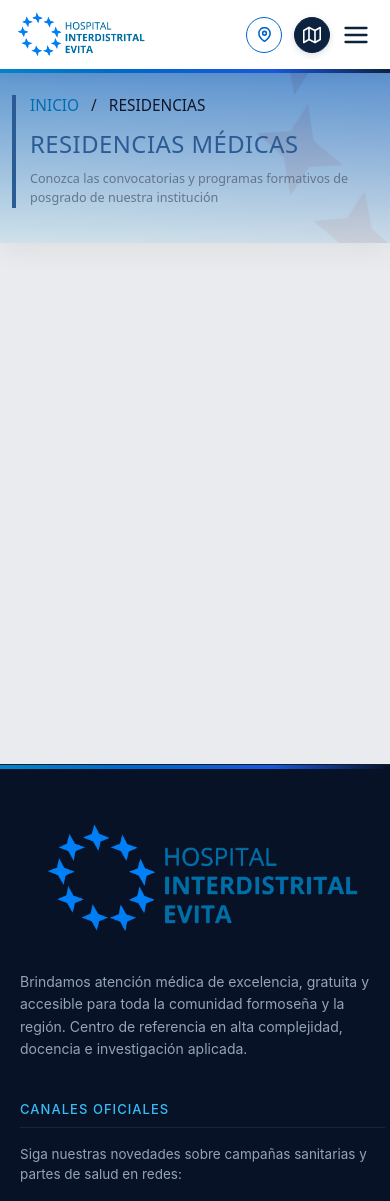
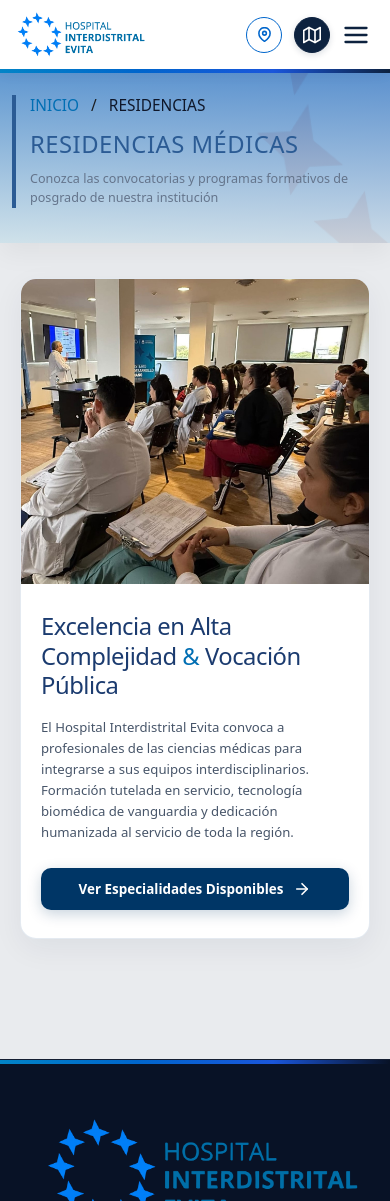
Before and after one commit to RamzLu/Plataforma-Web-HIE, a React (Vite) app in the folder frontend/: page /residencias in a window 390 px wide. Shown: the top 1201 px of the page. Built offline with nearby package versions, Linux system fonts and the light colour scheme; no server answers; what keycloak-js would draw is missing.

Commit message:
un mini banner en recidencias con redireccion a especialidades

```diff
--- a/frontend/src/pages/public/ResidenciasPage.jsx
+++ b/frontend/src/pages/public/ResidenciasPage.jsx
@@ -1,7 +1,9 @@
 import React, { useState, useEffect } from "react";
+import { Link } from "react-router-dom";
 import "../../styles/pages/ResidenciasPage.css";
 import PageBanner from "../../components/PageBanner";
 import fondoBanner from "../../assets/banner_residencias.png";
+import medicosImg from "../../assets/medicos-residencias.jpg";
 import AnimatedContent from "../../components/ui/AnimatedContent";
 import { getResidencias } from "../../api/residencias.api";
 
@@ -31,6 +33,7 @@
 
   return (
     <main className="residencias-page">
+      {/* Banner Principal Modular */}
       <PageBanner
         currentPage="Residencias"
         title="RESIDENCIAS MÉDICAS"
@@ -39,13 +42,59 @@
       />
 
       <div className="residencias-container">
+        {/* Showcase / Hero Card Institucional */}
+        <AnimatedContent
+          distance={25}
+          direction="vertical"
+          delay={0.08}
+          className="res-hero-animation-wrapper"
+        >
+          <section className="res-hero-card" aria-label="Excelencia en Alta Complejidad y Vocación Pública">
+            <div className="res-hero-content">
+              <h2 className="res-hero-title">
+                Excelencia en Alta Complejidad <span className="res-hero-amp">&</span> Vocación Pública
+              </h2>
+              <p className="res-hero-description">
+                El Hospital Interdistrital Evita convoca a profesionales de las ciencias médicas para integrarse a sus equipos interdisciplinarios. Formación tutelada en servicio, tecnología biomédica de vanguardia y dedicación humanizada al servicio de toda la región.
+              </p>
+              <Link to="/especialidades" className="res-hero-btn" title="Ir a Especialidades">
+                <span>Ver Especialidades Disponibles</span>
+                <svg
+                  className="res-hero-btn-arrow"
+                  width="18"
+                  height="18"
+                  viewBox="0 0 24 24"
+                  fill="none"
+                  stroke="currentColor"
+                  strokeWidth="2.2"
+                  strokeLinecap="round"
+                  strokeLinejoin="round"
+                  aria-hidden="true"
+                >
+                  <line x1="5" y1="12" x2="19" y2="12"></line>
+                  <polyline points="12 5 19 12 12 19"></polyline>
+                </svg>
+              </Link>
+            </div>
+
+            <div className="res-hero-media">
+              <img
+                src={medicosImg}
+                alt="Equipo médico y residentes del Hospital Interdistrital Evita"
+                className="res-hero-img"
+                loading="eager"
+              />
+            </div>
+          </section>
+        </AnimatedContent>
+
         {loading ? (
-          <div style={{ padding: "60px 0", textAlign: "center", color: "#64748b" }}>
-            Cargando programas de residencias...
+          <div style={{ padding: "40px 0", textAlign: "center", color: "#64748b" }}>
+            Cargando convocatorias y residencias disponibles...
           </div>
         ) : (
           <div className="residencias-content-area" style={{ width: "100%" }}>
-            {/* Contenido / Módulos de residencias que se construirán en los siguientes pasos */}
+            {/* Próximos componentes del módulo de residencias */}
           </div>
         )}
       </div>
--- a/frontend/src/styles/pages/ResidenciasPage.css
+++ b/frontend/src/styles/pages/ResidenciasPage.css
@@ -21,3 +21,171 @@
   flex-direction: column;
   align-items: center;
 }
+
+/* =========================================
+   HERO / BANNER INFORMATIVO RESIDENCIAS
+========================================= */
+.res-hero-animation-wrapper {
+  width: 100%;
+}
+
+.res-hero-card {
+  width: 100%;
+  background-color: #ffffff;
+  border-radius: 20px;
+  overflow: hidden;
+  box-shadow: 0 10px 30px rgba(12, 35, 64, 0.06);
+  border: 1px solid rgba(226, 232, 240, 0.9);
+  display: grid;
+  grid-template-columns: 1.15fr 0.85fr;
+  align-items: stretch;
+  margin-bottom: 50px;
+  transition: box-shadow 0.3s ease;
+}
+
+.res-hero-card:hover {
+  box-shadow: 0 14px 38px rgba(12, 35, 64, 0.09);
+}
+
+.res-hero-content {
+  padding: 56px 48px;
+  display: flex;
+  flex-direction: column;
+  justify-content: center;
+  align-items: flex-start;
+}
+
+.res-hero-title {
+  color: #1b3b6f;
+  font-size: 2.35rem;
+  font-weight: 400;
+  line-height: 1.25;
+  letter-spacing: -0.02em;
+  margin: 0 0 20px 0;
+}
+
+.res-hero-amp {
+  color: #006eb3;
+  font-weight: 300;
+}
+
+.res-hero-description {
+  color: #475569;
+  font-size: 1.05rem;
+  font-weight: 400;
+  line-height: 1.7;
+  margin: 0 0 32px 0;
+  max-width: 580px;
+}
+
+.res-hero-btn {
+  display: inline-flex;
+  align-items: center;
+  gap: 10px;
+  padding: 13px 26px;
+  background: #003666;
+  color: #ffffff;
+  border-radius: 10px;
+  font-size: 0.96rem;
+  font-weight: 600;
+  text-decoration: none;
+  box-shadow: 0 4px 14px rgba(0, 54, 102, 0.22);
+  transition: all 0.25s ease;
+  cursor: pointer;
+}
+
+.res-hero-btn:hover {
+  background: #002244;
+  transform: translateY(-2px);
+  box-shadow: 0 8px 22px rgba(0, 54, 102, 0.32);
+  color: #ffffff;
+}
+
+.res-hero-btn-arrow {
+  transition: transform 0.25s ease;
+}
+
+.res-hero-btn:hover .res-hero-btn-arrow {
+  transform: translateX(4px);
+}
+
+.res-hero-media {
+  position: relative;
+  width: 100%;
+  min-height: 380px;
+  overflow: hidden;
+  background-color: #f1f5f9;
+}
+
+.res-hero-img {
+  width: 100%;
+  height: 100%;
+  object-fit: cover;
+  object-position: center;
+  display: block;
+  transition: transform 0.5s ease;
+}
+
+.res-hero-card:hover .res-hero-img {
+  transform: scale(1.02);
+}
+
+/* =========================================
+   RESPONSIVIDAD
+========================================= */
+@media (max-width: 992px) {
+  .res-hero-card {
+    grid-template-columns: 1fr;
+    margin-bottom: 40px;
+  }
+
+  .res-hero-media {
+    min-height: 300px;
+    max-height: 380px;
+    order: -1;
+  }
+
+  .res-hero-content {
+    padding: 38px 30px;
+  }
+
+  .res-hero-title {
+    font-size: 2rem;
+  }
+
+  .res-hero-description {
+    font-size: 1rem;
+    margin-bottom: 26px;
+  }
+}
+
+@media (max-width: 576px) {
+  .res-hero-card {
+    border-radius: 16px;
+  }
+
+  .res-hero-media {
+    min-height: 240px;
+  }
+
+  .res-hero-content {
+    padding: 28px 20px;
+  }
+
+  .res-hero-title {
+    font-size: 1.7rem;
+    margin-bottom: 16px;
+  }
+
+  .res-hero-description {
+    font-size: 0.94rem;
+    line-height: 1.6;
+    margin-bottom: 24px;
+  }
+
+  .res-hero-btn {
+    width: 100%;
+    justify-content: center;
+    padding: 12px 20px;
+  }
+}
```
Also changed, not shown: frontend/src/assets/medicos-residencias.jpg (added).
